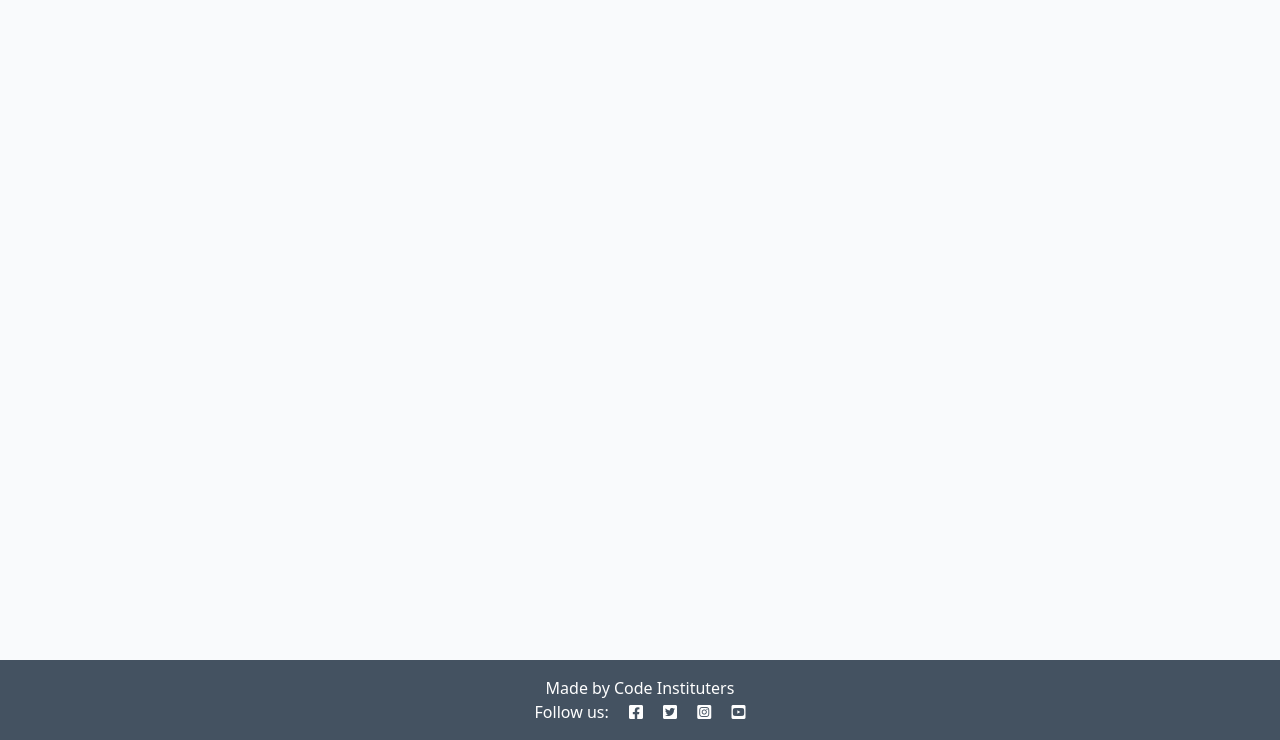
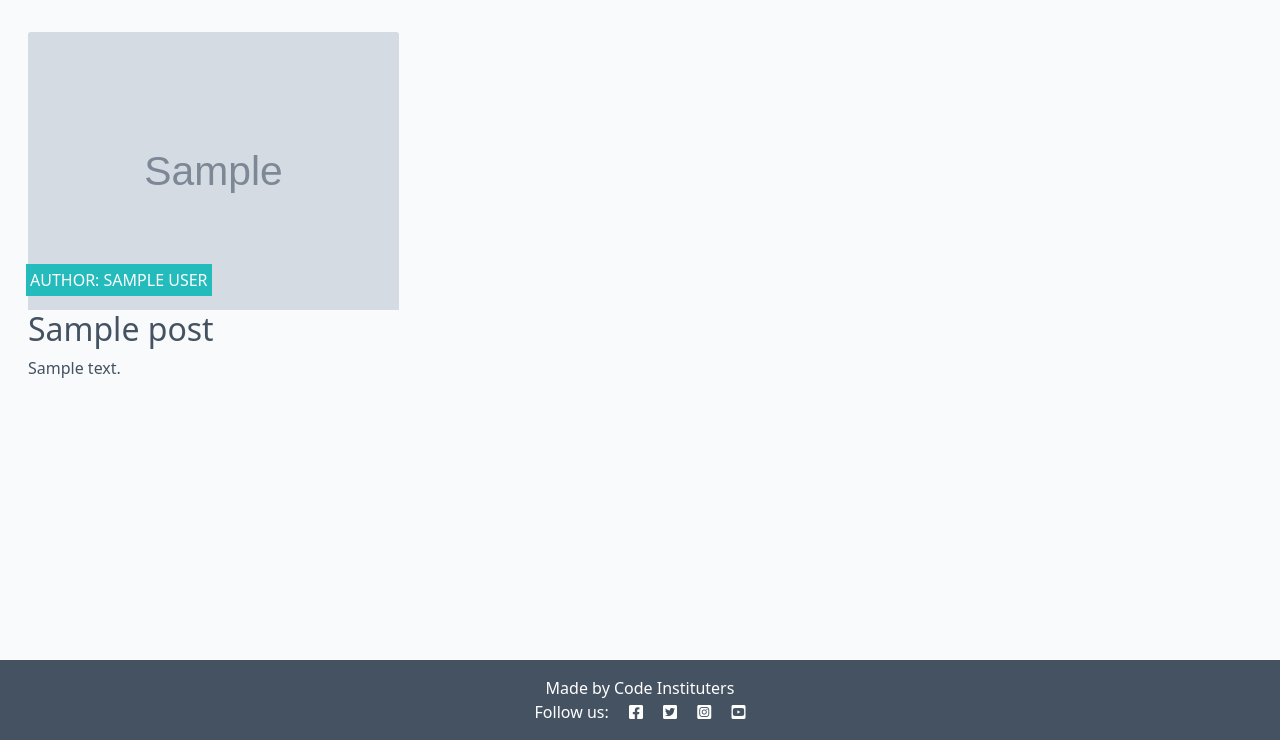
Before and after one commit to roeszler/django-blog, a Django app: template templates/index.html in a window 1280 px wide. Shown: the part 60-800 px from the top of the page. Run offline with Django 3.2, Linux system fonts and the light colour scheme; the template is opened without the code that fills it: most values are stand-ins (such as "Sample title", 1, 10 or a date in 2020); grey boxes marked "Sample" are stand-in pictures.

Commit message:
add format of index.html post overview

```diff
--- a/templates/index.html
+++ b/templates/index.html
@@ -8,7 +8,40 @@
         <!-- Blog Entries Column -->
         <div class="col-12 mt-3 left">
             <div class="row">
+                {% for post in post_list %}
+                <div class="col-md-4">
+                    <div class="card mb-4">
+                        <div class="card-body">
+                            <div class="image-container">
+                                <!-- if 'placeholder' is found in the url (ie the default), place this image -->
+                                {% if 'placeholder' in post.featured_image.url %}
+                                <img class="card-img-top"
+                                    src="media/images/default-laptop-typing.jpeg"
+                                    alt="default post image of typing on laptop">
+                                {% else %}
+                                <img class="card-img-top" src="{{ post.featured_image.url }}"
+                                    alt="featured image included with post">
+                                {% endif %}
+                                <div class="image-flash">
+                                    <p class="author">Author: {{ post.author }}</p>
+                                </div>
+                            </div>
+                            <a href="#" class="post-link">
+                                <h2 class="card-title">{{ post.title }}</h2>
+                                <p class="card-text">{{ post.excerpt }}</p>
+                            </a>
 
+                        </div>
+                    </div>
+                </div>
+                {% if forloop.counter|divisibleby:3 %}
+            </div>
+            <div class="row">
+                {% endif %}
+                <!--
+                    built in 'counter' method on the for loop. When easily divisible by 3, will close our class and start a new one at the very end of the loop
+                -->
+                {% endfor %}
             </div>
         </div>
     </div>
```
Also changed, not shown: media/images/default-laptop-typing.jpeg (added).
